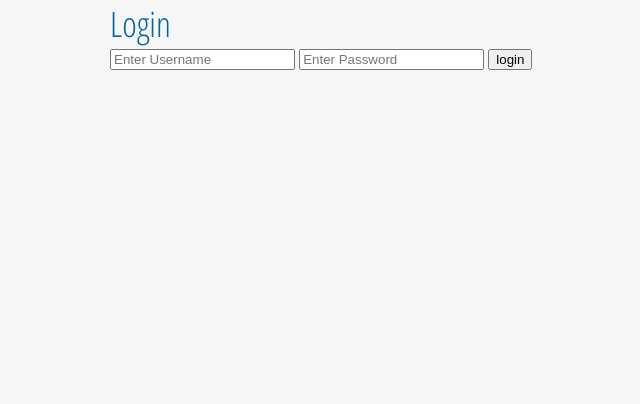
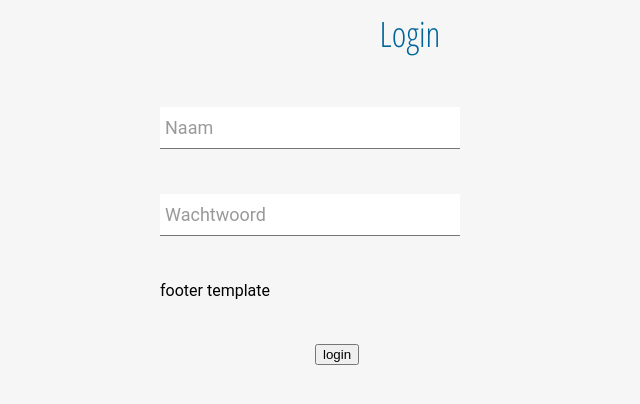
Before and after one commit to Dark-Void-Entertainment-Studios/internship-stuff, a PHP site: the page made by webapp-for-questions/framework/view/webapp/login.php in a window 1280 px wide. Shown: the top 404 px of the page, without its empty margins (146-786 px from the left). Run offline with PHP 8.4, Linux system fonts and the light colour scheme; the template is opened without the code that fills it, so the values that code supplies are empty; some libraries are stand-ins or nearby versions.

Commit message:
login css

```diff
--- a/webapp-for-questions/framework/public/css/main.css
+++ b/webapp-for-questions/framework/public/css/main.css
@@ -108,3 +108,113 @@ th{
 #confirm_edit {
 	margin-top: 10px;
 }
+
+
+/* login buttons */
+* {box-sizing:border-box;}
+
+.container {
+	font-family: "roboto";
+	width: 600px;
+	display: block;
+	background:FF00F;
+	padding: 10px 50px 50px;
+}
+.container>h2 {
+	text-align: center;
+	margin-bottom: 50px;
+}
+
+label {
+	color: #999;
+	font-size: 18px;
+	font-weight: normal;
+	position: absolute;
+	pointer-events: none;
+	left: 5px;
+	top: 10px;
+	transition: 0.2s ease all;
+	-moz-transition: 0.2s ease all;
+	-webkit-transition:0.2s ease all;
+}
+input:focus ~ label,
+input:valid ~ label {
+	top: -20px;
+	font-size: 14px;
+	color: #5264AE;
+}
+#login_button {
+	position: absolute;
+	top: 150px;
+	left: 155px;
+}
+.group {
+	position: relative;
+	margin-bottom: 45px;
+}
+input {
+	font-size: 18px;
+	padding: 10px 10px 10px 5px;
+	display: block;
+	width: 300px;
+	border: none;
+	border-bottom: 1px solid #757575;
+}
+input:focus {
+	outline: none;
+}
+.bar {
+	position:relative;
+	display: block; width: 300px;
+}
+.bar:before, .bar:after {
+	content: '';
+	height: 2px;
+	width: 0;
+	bottom: 1px;
+	position: absolute;
+	background:#5264AE;
+	transition:0.2s ease all;
+	-moz-transition:0.2s ease all;
+	-webkit-transition:0.2s ease all;
+}
+.bar:before {
+	left: 50%
+}
+.bar:after{
+	right: 50%;
+}
+
+input:focus ~ .bar:before,
+input:focus ~ .bar:after {
+	width: 50%;
+}
+
+.highlight {
+	position:absolute;
+	height: 60%
+	width:100px;
+	top:25%;
+	left: 0;
+	pointer-events: none:
+	opacity:0.5;
+}
+
+input:focus ~ .highlight {
+    -webkit-animation:inputHighlighter 0.3s ease;
+    -moz-animation:inputHighlighter 0.3s ease;
+    animation:inputHighlighter 0.3s ease;
+}
+
+@-webkit-keyframes inputHighlighter {
+	from { background:#5264AE; }
+  to 	{ width:0; background:transparent; }
+}
+@-moz-keyframes inputHighlighter {
+	from { background:#5264AE; }
+  to 	{ width:0; background:transparent; }
+}
+@keyframes inputHighlighter {
+	from { background:#5264AE; }
+  to 	{ width:0; background:transparent; }
+}
--- a/webapp-for-questions/framework/view/webapp/login.php
+++ b/webapp-for-questions/framework/view/webapp/login.php
@@ -1,9 +1,27 @@
 <?php
 
 ?>
+<div class="container">
 <h2>Login</h2>
+
+<!-- name login bar -->
+
 <form action="<?= URL ?>webapp/loginConfirm" method="POST">
-	<input type="text" placeholder="Enter Username" name="name" required >
-	<input type="password" placeholder="Enter Password" name="pwd" required >
-	<button type="submit" name="submit" required >login</button>
+	<div class="group">
+	 <input type="text" name="name" required >
+	 <span class="highlight"></span>
+	 <span class="bar"></span>
+			<label>Naam</label>
+   </div>
+
+<!-- password login bar -->
+<div class="group">
+	<input type="password" name="pwd" required >
+	<span class="highlight"></span>
+	<span class="bar"></span>
+	<label>Wachtwoord</label>
+	<button id="login_button" type="submit" name="submit" required >login</button>
+</div>
 </form>
+<footer class="main_footer">footer template</footer>
+</div>
```
